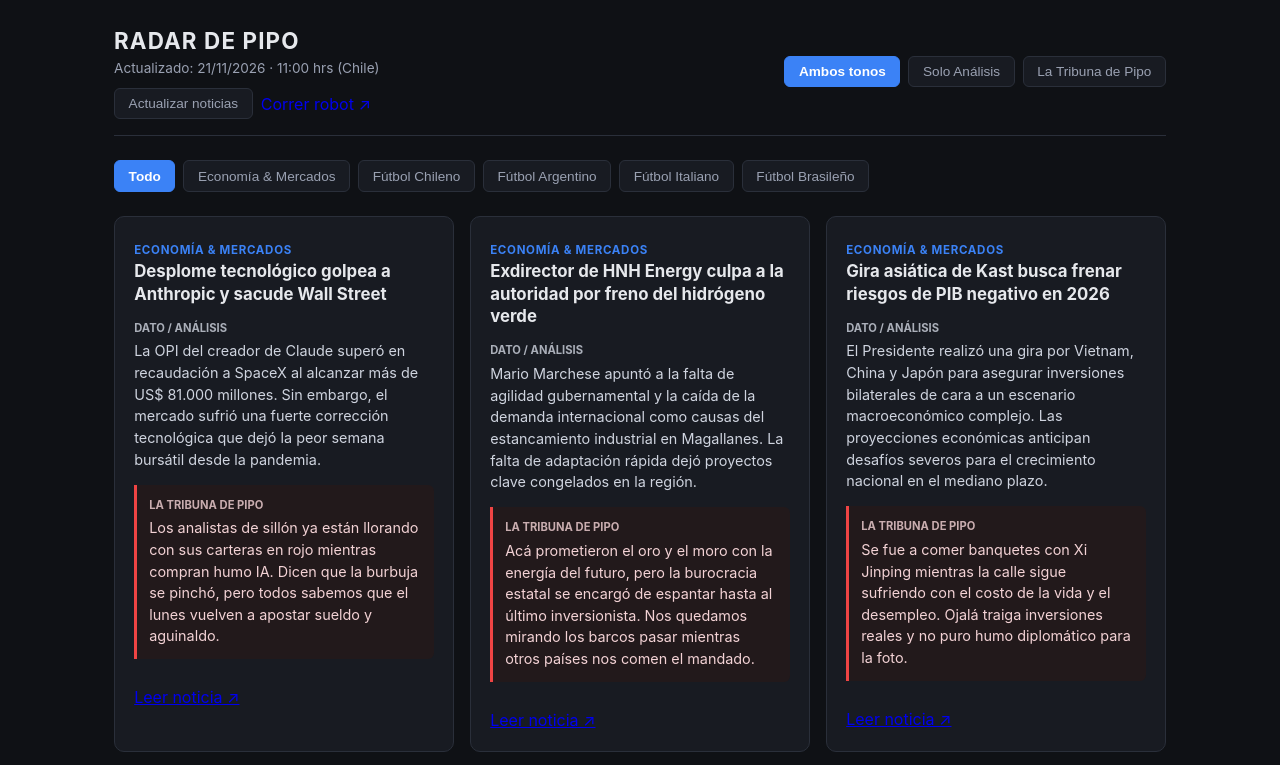
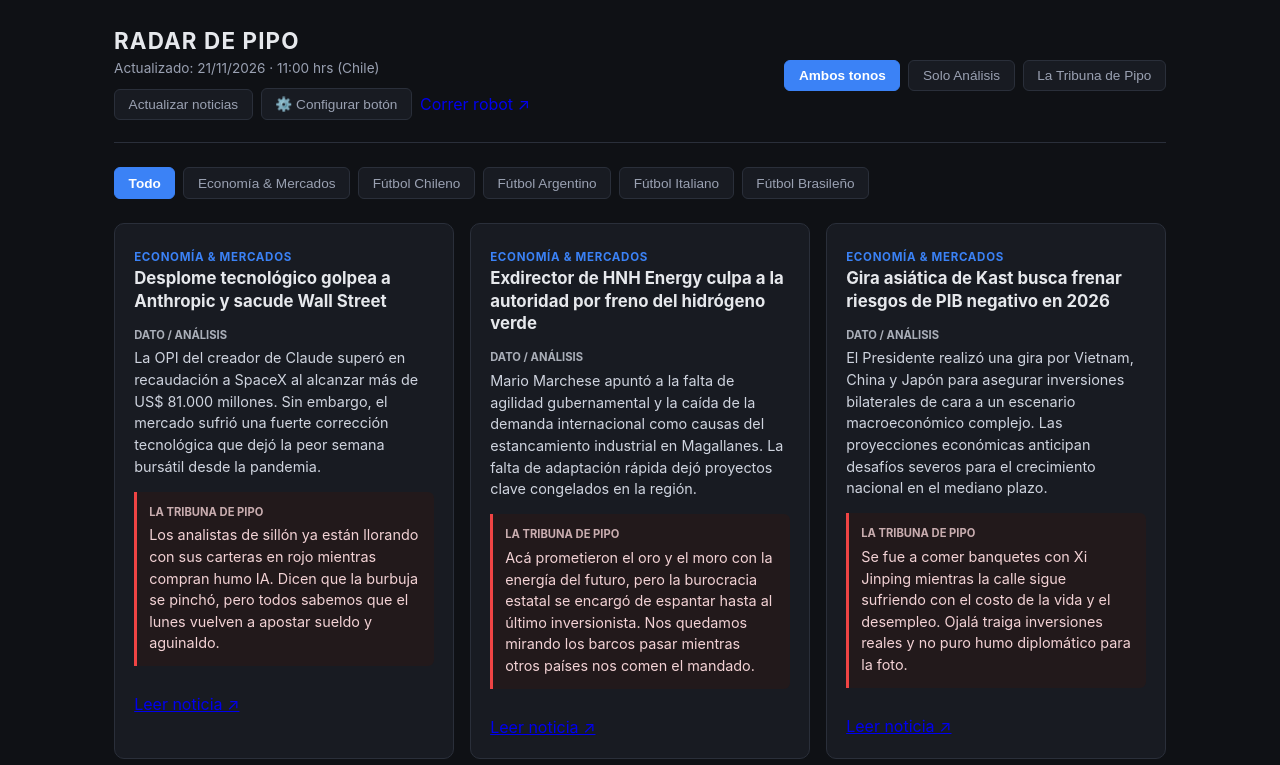
Before and after one commit to cokereyaicardi/Pipo, a plain HTML site: page index.html in a window 1280 px wide. Shown: the top 765 px of the page. Drawn offline with Linux system fonts and the light colour scheme.

Commit message:
Update index.html

```diff
--- a/index.html
+++ b/index.html
@@ -11,8 +11,11 @@
     <div>
       <h1>RADAR DE PIPO</h1>
       <p id="last-updated" class="subtitle">Pipo está revisando la pizarra...</p>
-      <div class="action-bar" style="display: flex; gap: 8px; flex-wrap: wrap; margin-top: 10px;">
+      <div class="action-bar" style="display: flex; gap: 8px; flex-wrap: wrap; align-items: center; margin-top: 10px;">
         <button id="refresh-btn" type="button" class="mode-btn">Actualizar noticias</button>
+        <button id="token-btn" type="button" class="mode-btn" title="Opcional: configura un token de GitHub para disparar el robot desde aquí">
+          ⚙️ Configurar botón
+        </button>
         <a
           href="https://github.com/cokereyaicardi/Pipo/actions/workflows/actualizar.yml"
           target="_blank"
@@ -23,6 +26,7 @@
           Correr robot ↗
         </a>
       </div>
+      <p id="status-msg" class="subtitle" style="margin-top: 6px; font-size: 0.85rem;"></p>
     </div>
     <div class="mode-switch">
       <button class="mode-btn active" data-mode="all">Ambos tonos</button>
```
